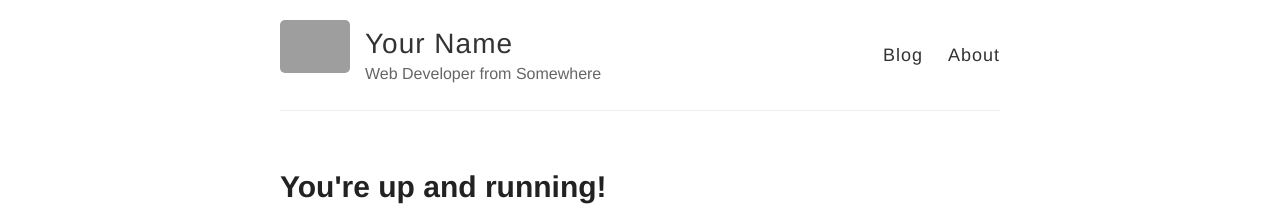
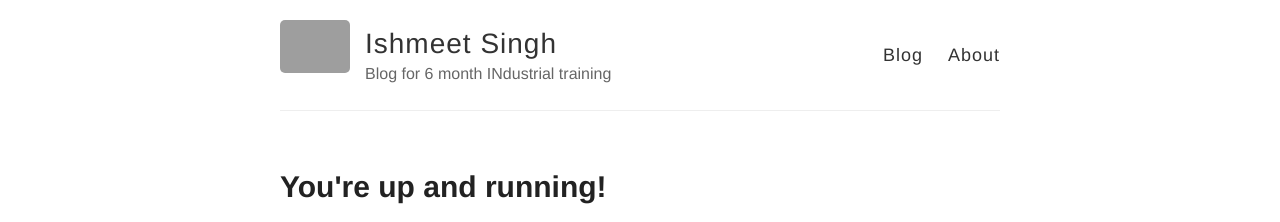
Before and after one commit to Ishmeetblog/ishmeetblog.github.io, a Jekyll site: the page built from _posts/2014-3-3-Hello-World.md, in a window 1280 px wide. Shown: the top 222 px of the page. Built offline with Jekyll 4.4.1, drawn with Linux system fonts in a browser that asks for light colours; grey boxes are pictures that could not be loaded.

Commit message:
Update _config.yml

```diff
--- a/_config.yml
+++ b/_config.yml
@@ -3,11 +3,10 @@
 #
 
 # Name of your site (displayed in the header)
-name: Your Name
+name: Ishmeet Singh
 
 # Short bio or description (displayed in the header)
-description: Web Developer from Somewhere
-
+description: Blog for 6 month INdustrial training
 # URL of your avatar or profile pic (you could use your GitHub profile pic)
 avatar: https://raw.githubusercontent.com/barryclark/jekyll-now/master/images/jekyll-logo.png
 
```
